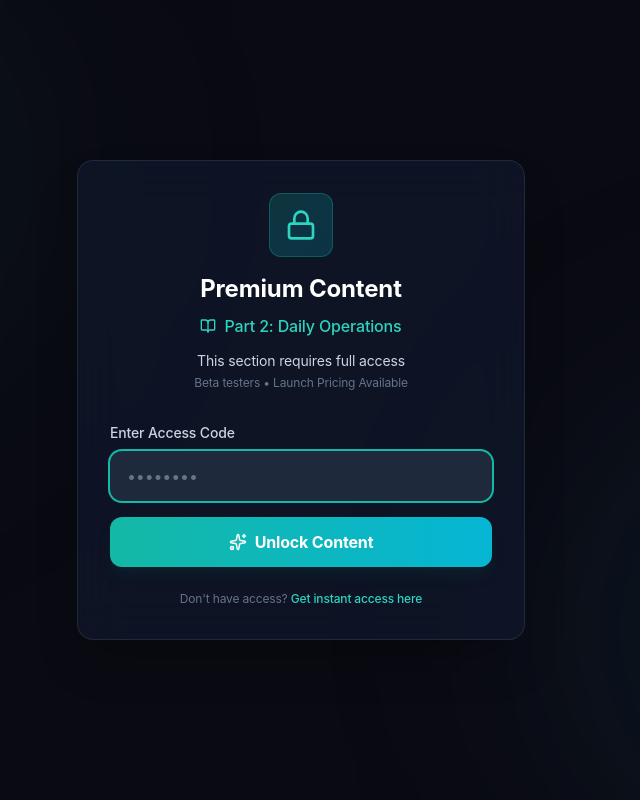
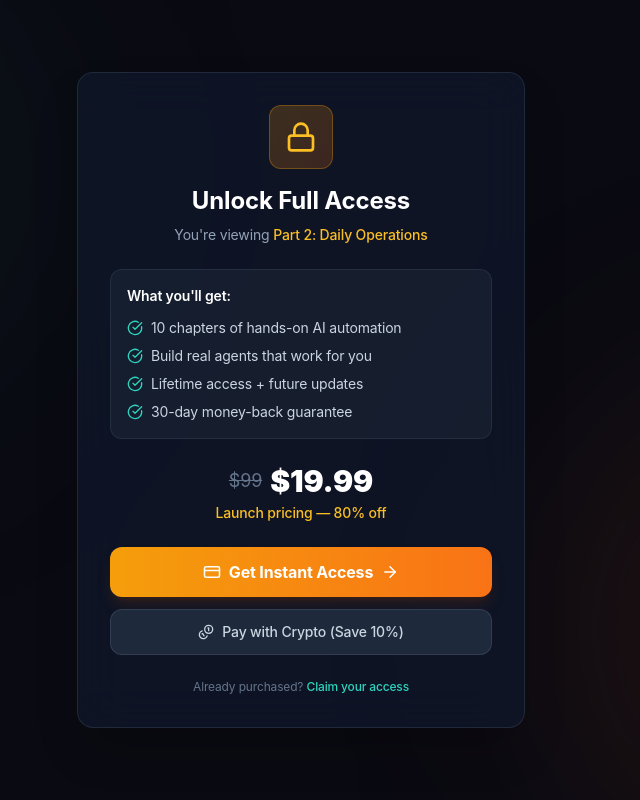
Before and after one commit to agenticaihome/ebook-frontend, a React (Vite) app: page /part2/chapter1 in a window 1280 px wide. Shown: the whole page, without its empty margins (339-979 px from the left). Built offline with nearby package versions, Linux system fonts and the light colour scheme.

Commit message:
feat: convert beta password gate to payment wall
- Removed beta password requirement
- Now checks for Stripe or Ergo payment status
- Shows pricing and benefits when locked
- Links to /unlock for purchase
- Chapter 1 remains free (no gate)
- All other chapters require payment

Ready for launch! 🚀

```diff
--- a/src/components/common/PasswordGate.jsx
+++ b/src/components/common/PasswordGate.jsx
@@ -1,7 +1,8 @@
-import React, { useState, useEffect } from 'react';
+import React from 'react';
 import { m } from 'framer-motion';
 import { Link } from 'react-router-dom';
-import { Lock, AlertCircle, BookOpen, Sparkles } from 'lucide-react';
+import { Lock, Sparkles, CreditCard, Coins, ArrowRight, CheckCircle } from 'lucide-react';
+import { getStripePayment, getErgoPayment, getBetaAccess } from '../../utils/typedStorage';
 
 // Section names for each part
 const SECTION_NAMES = {
@@ -12,49 +13,47 @@ const SECTION_NAMES = {
     5: 'Part 5: Mastery'
 };
 
+const BENEFITS = [
+    '10 chapters of hands-on AI automation',
+    'Build real agents that work for you',
+    'Lifetime access + future updates',
+    '30-day money-back guarantee'
+];
 
 const PasswordGate = ({ children, partNumber }) => {
-    const [password, setPassword] = useState('');
-    const storageKey = `unlocked_part_${partNumber}`;
+    // Check if user has paid (Stripe or Ergo) or has beta access
+    const checkAccess = () => {
+        try {
+            // Check for payment
+            const stripePayment = getStripePayment();
+            const ergoPayment = getErgoPayment();
+            const betaAccess = getBetaAccess();
 
-    const [isUnlocked, setIsUnlocked] = useState(() => {
-        // Check localStorage (permanent save)
-        try {
-            return localStorage.getItem(storageKey) === 'true' || localStorage.getItem('beta_access') === 'true';
+            if (stripePayment?.paid === true) return true;
+            if (ergoPayment?.paid === true) return true;
+            if (betaAccess === true) return true;
+
+            // Legacy check for old localStorage format
+            if (localStorage.getItem('stripe_payment')) {
+                const parsed = JSON.parse(localStorage.getItem('stripe_payment'));
+                if (parsed?.paid === true) return true;
+            }
+            if (localStorage.getItem('ergo_payment')) {
+                const parsed = JSON.parse(localStorage.getItem('ergo_payment'));
+                if (parsed?.paid === true) return true;
+            }
+
+            return false;
         } catch (e) {
+            console.error('Error checking access:', e);
             return false;
-        }
-    });
-    const [error, setError] = useState('');
-    const [isShaking, setIsShaking] = useState(false);
-
-    const BETA_PASSWORD = 'family1!';
-    const sectionName = SECTION_NAMES[partNumber] || `Part ${partNumber}`;
-
-    const handleSubmit = (e) => {
-        e.preventDefault();
-
-        if (password === BETA_PASSWORD) {
-            setIsUnlocked(true);
-            try {
-                localStorage.setItem(storageKey, 'true');
-                // Also set legacy key for backward compatibility if needed
-                if (partNumber === undefined) {
-                    localStorage.setItem('beta_access', 'true');
-                }
-            } catch (e) {
-                console.error('Failed to save unlock status', e);
-            }
-            setError('');
-        } else {
-            setError('Access code not recognized');
-            setIsShaking(true);
-            setTimeout(() => setIsShaking(false), 500);
-            setPassword('');
         }
     };
 
-    if (isUnlocked) {
+    const hasAccess = checkAccess();
+    const sectionName = SECTION_NAMES[partNumber] || `Part ${partNumber}`;
+
+    if (hasAccess) {
         return <>{children}</>;
     }
 
@@ -63,79 +62,72 @@ const PasswordGate = ({ children, partNumber }) => {
             {/* Background */}
             <div className="absolute inset-0 overflow-hidden pointer-events-none">
                 <div className="absolute top-[-10%] left-[-10%] w-[150px] sm:w-[250px] md:w-[500px] h-[150px] sm:h-[250px] md:h-[500px] bg-teal-900/15 rounded-full blur-[60px] sm:blur-[80px] md:blur-[120px]" />
-                <div className="absolute bottom-[-10%] right-[-10%] w-[150px] sm:w-[250px] md:w-[500px] h-[150px] sm:h-[250px] md:h-[500px] bg-cyan-900/20 rounded-full blur-[60px] sm:blur-[80px] md:blur-[120px]" />
+                <div className="absolute bottom-[-10%] right-[-10%] w-[150px] sm:w-[250px] md:w-[500px] h-[150px] sm:h-[250px] md:h-[500px] bg-amber-900/20 rounded-full blur-[60px] sm:blur-[80px] md:blur-[120px]" />
             </div>
 
             <m.div
                 initial={{ opacity: 0, scale: 0.9 }}
-                animate={{
-                    opacity: 1,
-                    scale: 1,
-                    x: isShaking ? [0, -10, 10, -10, 10, 0] : 0
-                }}
+                animate={{ opacity: 1, scale: 1 }}
                 transition={{ duration: 0.3 }}
                 className="relative z-10 w-full max-w-md"
             >
                 <div className="bg-slate-900/80 backdrop-blur-xl border border-slate-700/50 rounded-2xl p-8 shadow-2xl">
                     {/* Header */}
-                    <div className="text-center mb-8">
-                        <div className="w-16 h-16 bg-gradient-to-br from-teal-500/20 to-cyan-500/20 rounded-xl flex items-center justify-center mx-auto mb-4 border border-teal-500/30">
-                            <Lock className="w-8 h-8 text-teal-400" />
+                    <div className="text-center mb-6">
+                        <div className="w-16 h-16 bg-gradient-to-br from-amber-500/20 to-orange-500/20 rounded-xl flex items-center justify-center mx-auto mb-4 border border-amber-500/30">
+                            <Lock className="w-8 h-8 text-amber-400" />
                         </div>
-                        <h2 className="text-2xl font-bold text-white mb-2">Premium Content</h2>
-                        <div className="flex items-center justify-center gap-2 mb-3">
-                            <BookOpen size={16} className="text-teal-400" />
-                            <span className="text-teal-400 font-medium">{sectionName}</span>
-                        </div>
-                        <p className="text-slate-300 text-sm">
-                            This section requires full access
-                        </p>
-                        <p className="text-slate-500 text-xs mt-1">
-                            Beta testers • Launch Pricing Available
+                        <h2 className="text-2xl font-bold text-white mb-2">Unlock Full Access</h2>
+                        <p className="text-slate-400 text-sm">
+                            You're viewing <span className="text-amber-400 font-medium">{sectionName}</span>
                         </p>
                     </div>
 
-                    <form onSubmit={handleSubmit} className="space-y-4">
-                        <div>
-                            <label htmlFor="password" className="block text-sm font-medium text-slate-300 mb-2">
-                                Enter Access Code
-                            </label>
-                            <input
-                                type="password"
-                                id="password"
-                                value={password}
-                                onChange={(e) => {
-                                    setPassword(e.target.value);
-                                    setError('');
-                                }}
-                                className="w-full px-4 py-3 bg-slate-800 border border-slate-600/50 rounded-xl text-white text-base placeholder-slate-500 focus:outline-none focus:ring-2 focus:ring-teal-500 focus:border-transparent transition-all"
-                                placeholder="••••••••"
-                                autoFocus
-                            />
+                    {/* Benefits */}
+                    <div className="bg-slate-800/50 rounded-xl p-4 mb-6 border border-slate-700/50">
+                        <p className="text-white font-semibold mb-3 text-sm">What you'll get:</p>
+                        <ul className="space-y-2">
+                            {BENEFITS.map((benefit, i) => (
+                                <li key={i} className="flex items-start gap-2 text-sm text-slate-300">
+                                    <CheckCircle size={16} className="text-teal-400 mt-0.5 flex-shrink-0" />
+                                    {benefit}
+                                </li>
+                            ))}
+                        </ul>
+                    </div>
+
+                    {/* Price */}
+                    <div className="text-center mb-6">
+                        <div className="flex items-center justify-center gap-2 mb-1">
+                            <span className="text-slate-500 line-through text-lg">$99</span>
+                            <span className="text-3xl font-black text-white">$19.99</span>
                         </div>
+                        <p className="text-amber-400 text-sm font-medium">Launch pricing — 80% off</p>
+                    </div>
 
-                        {error && (
-                            <m.div
-                                initial={{ opacity: 0, height: 0 }}
-                                animate={{ opacity: 1, height: 'auto' }}
-                                className="flex items-center gap-2 text-red-400 text-sm bg-red-900/20 border border-red-500/30 rounded-lg p-3"
-                            >
-                                <AlertCircle size={16} />
-                                {error}
-                            </m.div>
-                        )}
+                    {/* CTA Buttons */}
+                    <div className="space-y-3">
+                        <Link
+                            to="/unlock"
+                            className="w-full bg-gradient-to-r from-amber-500 to-orange-500 hover:from-amber-400 hover:to-orange-400 text-white py-3 rounded-xl font-bold transition-all shadow-lg shadow-amber-900/30 hover:shadow-amber-900/50 hover:scale-[1.02] active:scale-[0.98] flex items-center justify-center gap-2"
+                        >
+                            <CreditCard size={18} />
+                            Get Instant Access
+                            <ArrowRight size={18} />
+                        </Link>
 
-                        <button
-                            type="submit"
-                            className="w-full bg-gradient-to-r from-teal-500 to-cyan-500 hover:from-teal-400 hover:to-cyan-400 text-white py-3 rounded-xl font-bold transition-all shadow-lg shadow-teal-900/20 hover:shadow-teal-900/40 hover:scale-[1.02] active:scale-[0.98] flex items-center justify-center gap-2"
+                        <Link
+                            to="/why-ergo"
+                            className="w-full bg-slate-800 hover:bg-slate-700 text-slate-300 hover:text-white py-3 rounded-xl font-medium transition-all border border-slate-600/50 hover:border-slate-500 flex items-center justify-center gap-2 text-sm"
                         >
-                            <Sparkles size={18} />
-                            Unlock Content
-                        </button>
-                    </form>
+                            <Coins size={16} />
+                            Pay with Crypto (Save 10%)
+                        </Link>
+                    </div>
 
+                    {/* Already purchased */}
                     <p className="text-center text-slate-500 text-xs mt-6">
-                        Don't have access? <Link to="/unlock" className="text-teal-400 font-medium hover:underline">Get instant access here</Link>
+                        Already purchased? <Link to="/claim-access" className="text-teal-400 font-medium hover:underline">Claim your access</Link>
                     </p>
                 </div>
             </m.div>
```
